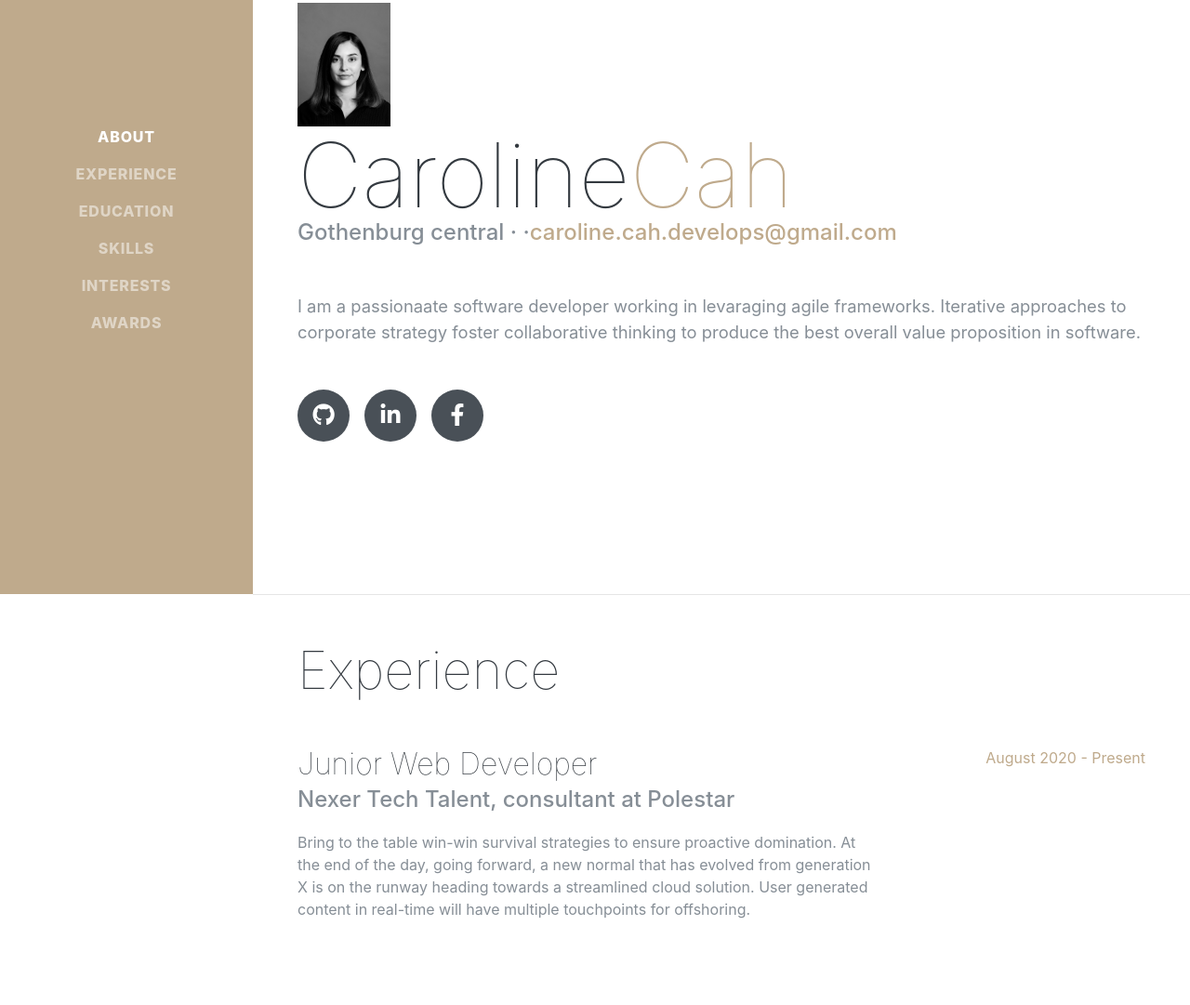
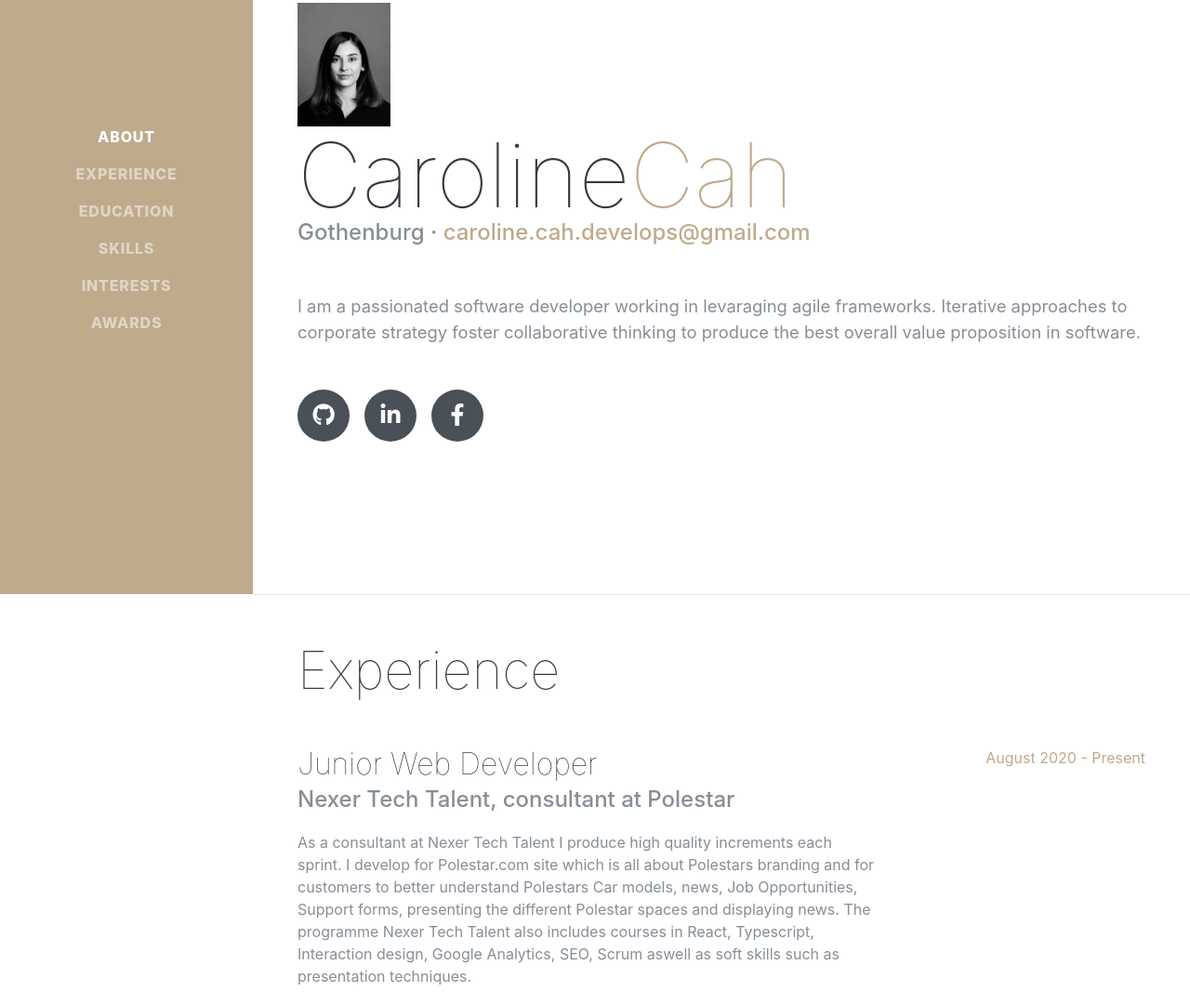
Before and after one commit to CarolineCah/Gatsby-portfolio, a Gatsby site: page / in a window 1280 px wide. Shown: the part 161-1242 px from the top of the page at 93% size. Built offline with nearby package versions, Linux system fonts and the light colour scheme; Gatsby itself is replaced by a stand-in of ours; a web font is replaced by a local one.

Commit message:
Update information

```diff
--- a/config.js
+++ b/config.js
@@ -29,5 +29,5 @@ module.exports = {
     },
   ],
   email: 'caroline.cah.develops@gmail.com',
-  address: 'Gothenburg central',
+  address: 'Gothenburg',
 };
--- a/src/pages/index.js
+++ b/src/pages/index.js
@@ -32,11 +32,11 @@ const IndexPage = () => (
           </h1>
 
           <div className="subheading mb-5">
-            {config.address} · {config.phone} ·
+            {config.address} · {config.phone}
             <a href={`mailto:${config.email}`}>{config.email}</a>
           </div>
           <p className="lead mb-5">
-            I am a passionaate software developer working in levaraging agile frameworks. Iterative approaches to corporate strategy foster collaborative thinking to produce the best overall value proposition in software.
+            I am a passionated software developer working in levaraging agile frameworks. Iterative approaches to corporate strategy foster collaborative thinking to produce the best overall value proposition in software.
           </p>
           <div className="social-icons">
             {config.socialLinks.map(social => {
@@ -65,12 +65,10 @@ const IndexPage = () => (
               <h3 className="mb-0">Junior Web Developer</h3>
               <div className="subheading mb-3">Nexer Tech Talent, consultant at Polestar</div>
               <p>
-                Bring to the table win-win survival strategies to ensure
-                proactive domination. At the end of the day, going forward, a
-                new normal that has evolved from generation X is on the runway
-                heading towards a streamlined cloud solution. User generated
-                content in real-time will have multiple touchpoints for
-                offshoring.
+                As a consultant at Nexer Tech Talent I produce high quality increments each sprint.
+                I develop for Polestar.com site which is all about Polestars branding and for customers to better understand Polestars Car models, news, Job Opportunities, Support forms, presenting the different Polestar spaces and displaying news.
+                The programme Nexer Tech Talent also includes courses in React, Typescript, Interaction design, Google Analytics, SEO, Scrum aswell as soft skills such as presentation techniques.
+
               </p>
             </div>
             <div className="resume-date text-md-right">
@@ -110,7 +108,7 @@ Business Intelligence: SAP Business Objects, Tableau Software</div>
           <div className="resume-item d-flex flex-column flex-md-row justify-content-between">
             <div className="resume-content">
               <h3 className="mb-0">Folkungaskolan High School</h3>
-              <div className="subheading mb-3">Social Science with Behavioural Science Programme</div>
+              <div className="subheading mb-3">Social Science - International/Behavioural Science Programme</div>
             </div>
             <div className="resume-date text-md-right">
               <span className="text-primary">August 2011 - June 2014</span>
```
